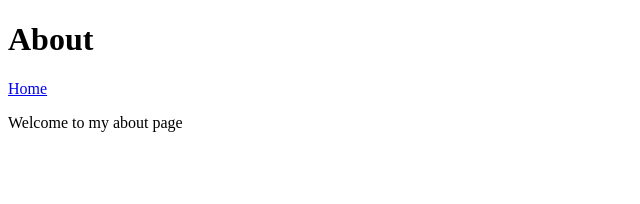
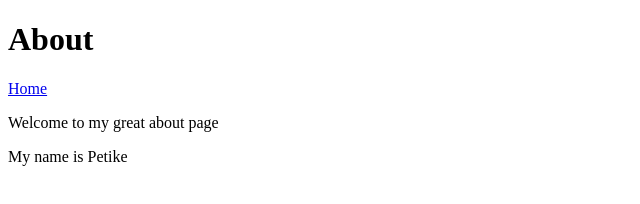
Before and after one commit to enip81/enip81.github.io, a plain HTML site: page about.html in a window 1280 px wide. Shown: the whole page, without its empty margins (0-640 px from the left). Drawn offline with Linux system fonts and the light colour scheme.

Commit message:
Improved the about page

```diff
--- a/about.html
+++ b/about.html
@@ -9,6 +9,7 @@
 <body>
     <h1>About</h1>
     <a href="/">Home</a>
-    <p>Welcome to my about page</p>
+    <p>Welcome to my great about page</p>
+    <p>My name is Petike</p>
 </body>
 </html>
```
